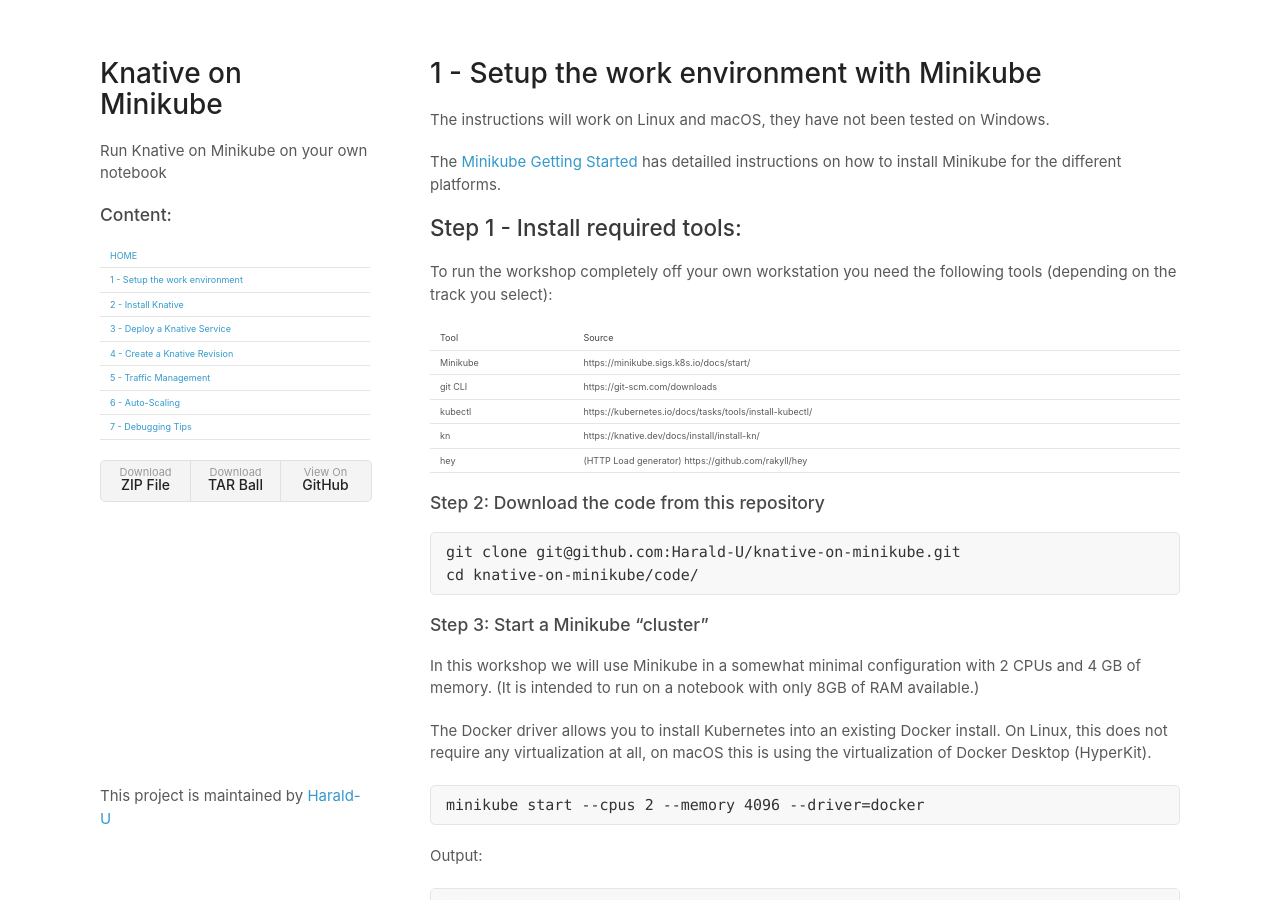
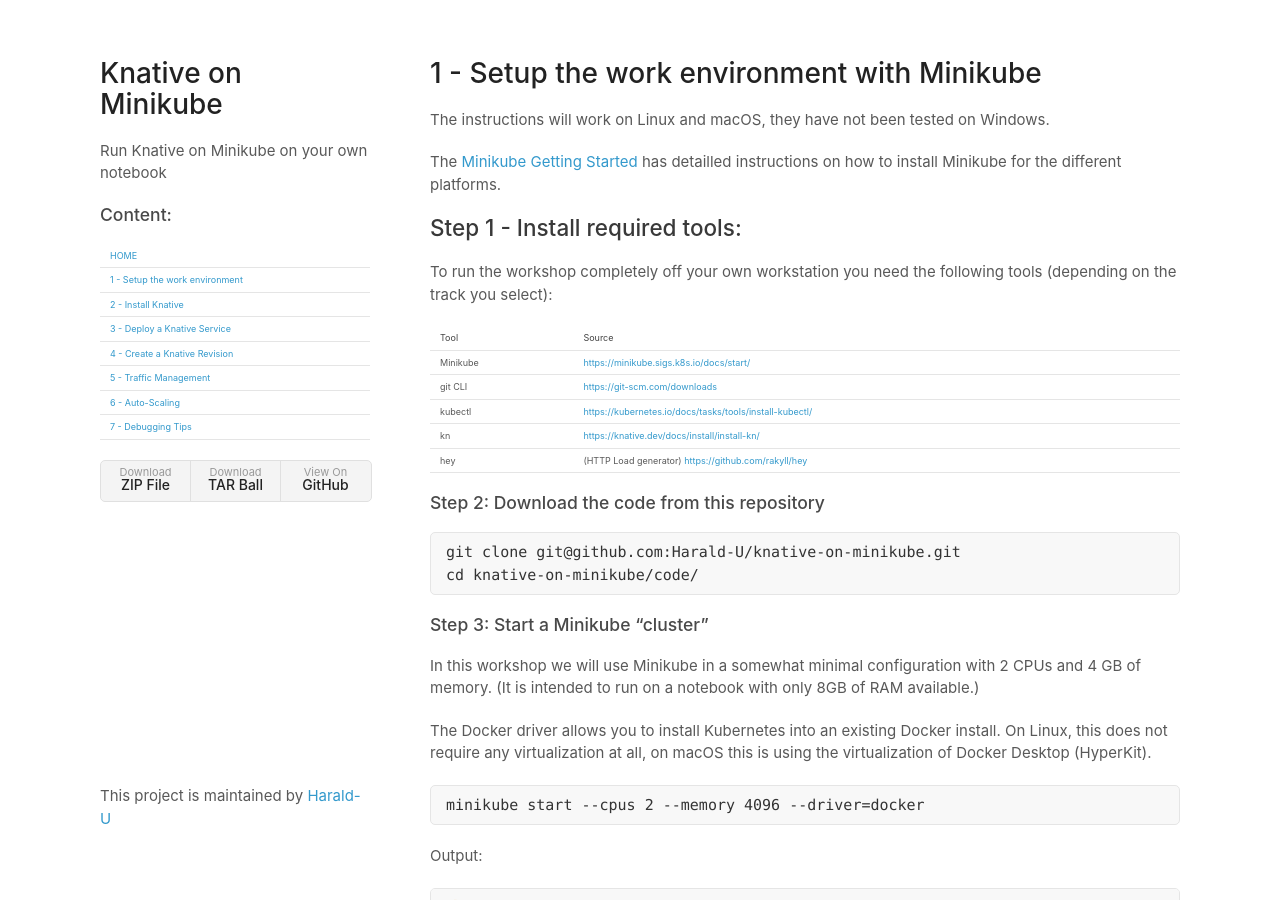
Before and after one commit to Harald-U/knative-on-minikube, a Jekyll site: the page built from workshop/1-Prereqs.md, in a window 1280 px wide and 900 px high. Built offline with Jekyll 4.4.1, drawn with Linux system fonts in a browser that asks for light colours; our own code applies the rules of GitHub Pages for plain Markdown files; part of the change alters nothing that is shown.

Commit message:
make links

```diff
--- a/workshop/1-Prereqs.md
+++ b/workshop/1-Prereqs.md
@@ -10,11 +10,11 @@ To run the workshop completely off your own workstation you need the following t
 
 Tool  |Source
 ----------------|----
-Minikube|https://minikube.sigs.k8s.io/docs/start/
-git CLI|https://git-scm.com/downloads
-kubectl|https://kubernetes.io/docs/tasks/tools/install-kubectl/
-kn|https://knative.dev/docs/install/install-kn/
-hey|(HTTP Load generator) https://github.com/rakyll/hey
+Minikube|[https://minikube.sigs.k8s.io/docs/start/](https://minikube.sigs.k8s.io/docs/start/)
+git CLI|[https://git-scm.com/downloads](https://git-scm.com/downloads)
+kubectl|[https://kubernetes.io/docs/tasks/tools/install-kubectl/](https://kubernetes.io/docs/tasks/tools/install-kubectl/)
+kn|[https://knative.dev/docs/install/install-kn/](https://knative.dev/docs/install/install-kn/)
+hey|(HTTP Load generator) [https://github.com/rakyll/hey](https://github.com/rakyll/hey)
 
 ### Step 2: Download the code from this repository
 
```
